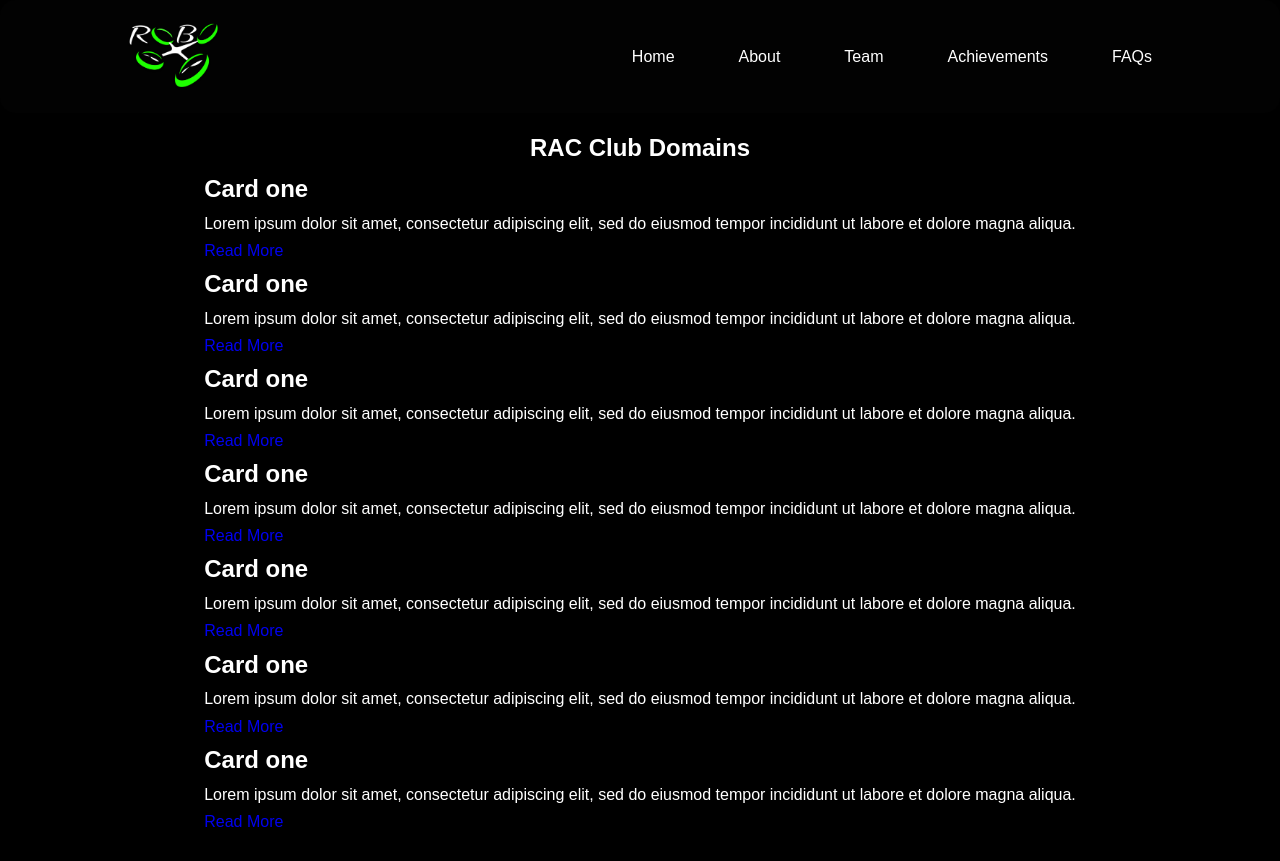
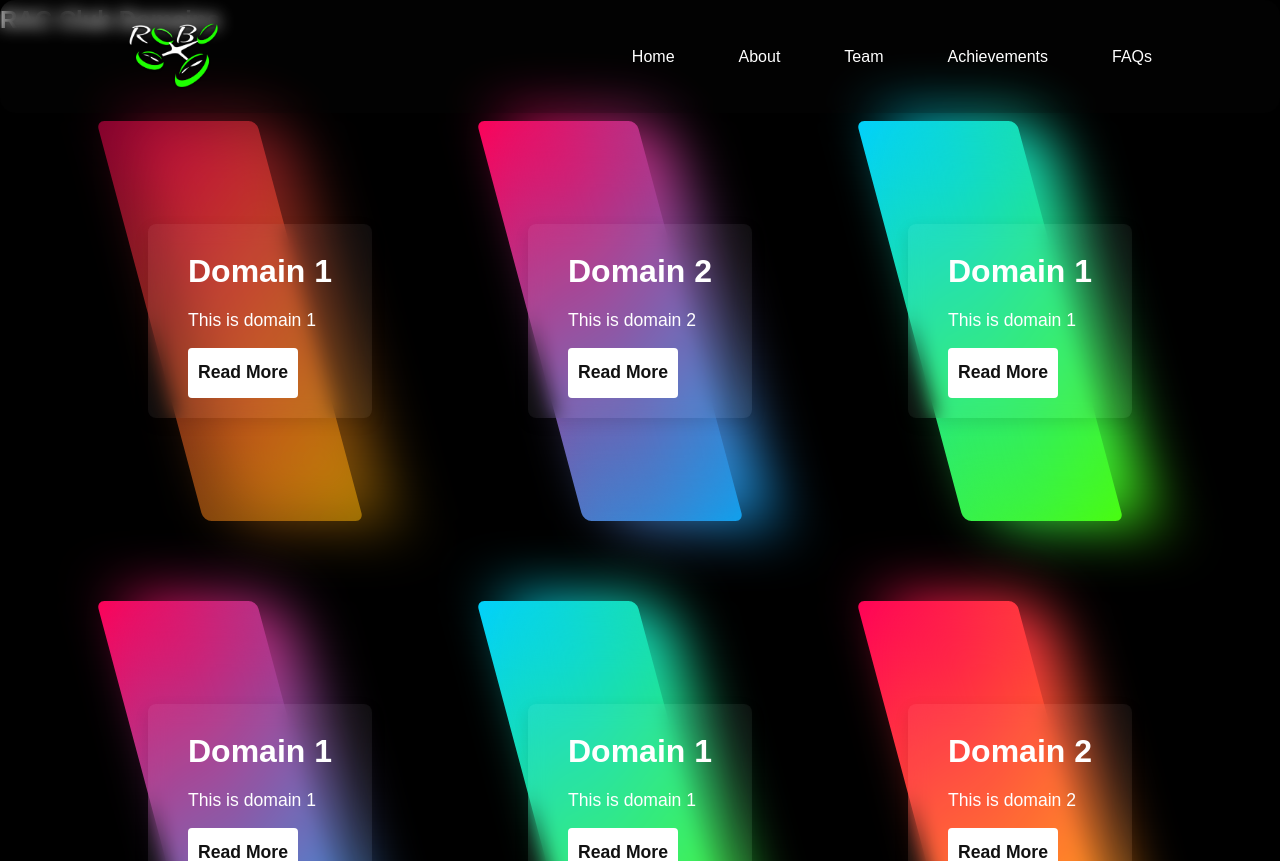
Before and after one commit to RndmCodeGuy20/Official_Website, a React (Vite) app: page /domains in a window 1280 px wide. Shown: the top 861 px of the page. Built offline with nearby package versions, Linux system fonts and the light colour scheme.

Commit message:
created the domain cards

```diff
--- a/src/components/DomainCard/DomainCard.module.css
+++ b/src/components/DomainCard/DomainCard.module.css
@@ -1,57 +1,237 @@
+.container
+{
+  display: flex;
+  justify-content: center;
+  align-items: center;
+  flex-wrap: wrap;
+  padding: 40px 0;
+}
 
+.box
+{
+  position: relative;
+  width: 320px;
+  height: 400px;
+  display: flex;
+  justify-content: center;
+  align-items: center;
+  margin: 40px 30px;
+  transition: 0.5s;
+}
 
-.domainMain{
-    padding: 10% 5%;
-    width: 100%;
-    min-height: 100vh;
-    height: auto;
+.box::before
+{
+  content:' ';
+  position: absolute;
+  top: 0;
+  left: 50px;
+  width: 50%;
+  height: 100%;
+  text-decoration: none;
+  background: #fff;
+  border-radius: 8px;
+  transform: skewX(15deg);
+  transition: 0.5s;
 }
-.domainMain header{
-    text-align: center;
-    color: white;
+
+.box::after
+{
+  content:'';
+  position: absolute;
+  top: 0;
+  left: 50;
+  width: 50%;
+  height: 100%;
+  background: #fff;
+  border-radius: 8px;
+  transform: skewX(15deg);
+  transition: 0.5s;
+  filter: blur(30px);
+}
+
+.box:hover:before,
+.box:hover:after
+{
+  transform: skewX(0deg);
+  left: 20px;
+  width: calc(100% - 90px);
+  opacity: 0.05;
 }
 
 
-/* all members */
-.allDomain{
-    display : flex;
-    flex-wrap: wrap;
-    justify-content: center;
+
+.box:nth-child(1):before,
+.box:nth-child(1):after
+{
+  background: linear-gradient(315deg, rgba(255, 188, 0, 0.5), rgba(255, 0, 88,0.5));
+
+  background-size: cover;
 }
 
-.allDomain .card {
-    position: relative;
-    width: 300px;
-    height: 400px;
-    margin: 20px;
-    box-shadow: 0 15px 35px rgba(0,0,0,0.2);
-    border-radius: 15px;
-    backdrop-filter: blur(10px);
-	background-size: cover;
-	background-repeat: no-repeat;
-    /* background-position: 20%; */
+.box:nth-child(2):before,
+.box:nth-child(2):after
+{
+  background: linear-gradient(315deg, #03a9f4, #ff0058)
 }
 
-.card-content {
-    padding: 1.5em;
-    background: linear-gradient(
-        hsl(0 0% 0% / 1),
-        hsl(20 0% 0% / 0.3) 20%,
-        hsl(0 0% 0% / 1)
-        );
-
+.box:nth-child(3):before,
+.box:nth-child(3):after
+{
+  background: linear-gradient(315deg, #4dff03, #00d0ff)
 }
-.card-title{
-    position: relative;
-    outline: 1px solid red;
-    width: max-content;
+.box:nth-child(4):before,
+.box:nth-child(4):after
+{
+    background: linear-gradient(315deg, #03a9f4, #ff0058)
+}
+.box:nth-child(5):before,
+.box:nth-child(5):after
+{
+  background: linear-gradient(315deg, #4dff03, #00d0ff)
+}
+.box:nth-child(6):before,
+.box:nth-child(6):after
+{
+    background: linear-gradient(315deg, #ffbc00, #ff0058)
+}
+.box:nth-child(7):before,
+.box:nth-child(7):after
+{
+  background: linear-gradient(315deg, #1cca42, #3297e9)
 }
 
-:card-title::after{
-    content: "";
+.box span
+{
+  display: block;
+  position: absolute;
+  top: 0;
+  left: 0;
+  right: 0;
+  bottom: 0;
+  z-index: 5;
+  pointer-events: none;
+}
 
-    position: absolute;
-    height: 3px;
-    width: 100%;
-    background: ;
+.box span::before
+{
+  content:'';
+  position: absolute;
+  top: 0;
+  left: 0;
+  width: 0;
+  height: 0;
+  border-radius: 8px;
+  background: rgba(255, 255, 255, 0.1);
+  backdrop-filter: blur(10px);
+  opacity: 0;
+  transition: 0.1s;
+  animation: animate 2s ease-in-out infinite;
+  box-shadow: 0 5px 15px rgba(0,0,0,0.08)
 }
+
+.box:hover span::before
+{
+  top: -50px;
+  left: 50px;
+  width: 100px;
+  height: 100px;
+  opacity: 1;
+}
+
+.box span::after
+{
+  content:'';
+  position: absolute;
+  bottom: 0;
+  right: 0;
+  width: 100%;
+  height: 100%;
+  border-radius: 8px;
+  background: rgba(255, 255, 255, 0.1);
+  backdrop-filter: blur(10px);
+  opacity: 0;
+  transition: 0.5s;
+  animation: animate 2s ease-in-out infinite;
+  box-shadow: 0 5px 15px rgba(0,0,0,0.08);
+  animation-delay: -1s;
+}
+
+.box:hover span:after
+{
+  bottom: -50px;
+  right: 50px;
+  width: 100px;
+  height: 100px;
+  opacity: 1;
+}
+
+@keyframes animate
+{
+  0%, 100%
+  {
+    transform: translateY(10px);
+  }
+
+  50%
+  {
+    transform: translate(-10px);
+  }
+}
+
+.box .content
+{
+  position: relative;
+  left: 0;
+  padding: 20px 40px;
+  background: rgba(255, 255, 255, 0.05);
+  background-image: none !important;
+  backdrop-filter: blur(10px);
+  box-shadow: 0 5px 15px rgba(0, 0, 0, 0.1);
+  border-radius: 8px;
+  z-index: 1;
+  transform: 0.5s;
+  color: #fff;
+}
+
+.box:hover .content
+{
+  left: -25px;
+  padding: 60px 40px;
+  background-image: inherit;
+}
+
+
+
+.box .content h2
+{
+  font-size: 2em;
+  color: #fff;
+  margin-bottom: 10px;
+}
+
+.box .content p
+{
+  font-size: 1.1em;
+  margin-bottom: 10px;
+  line-height: 1.4em;
+}
+
+.box .content a
+{
+  display: inline-block;
+  font-size: 1.1em;
+  color: #111;
+  background: #fff;
+  padding: 10px;
+  border-radius: 4px;
+  text-decoration: none;
+  font-weight: 700;
+  margin-top: 5px;
+}
+
+.box .content a:hover
+{
+  background: #ffcf4d;
+  border: 1px solid rgba(255, 0, 88, 0.4);
+  box-shadow: 0 1px 15px rgba(1, 1, 1, 0.2);
+}
--- a/src/components/DomainCard/DomainCard.tsx
+++ b/src/components/DomainCard/DomainCard.tsx
@@ -1,14 +1,31 @@
-import React from 'react'
+import React, { useState } from 'react'
 import styles from './DomainCard.module.css'
 
+interface PROPS {
+  domain: DOMAIN
+}
 
-const DomainCard = (props) => {
+type DOMAIN = {
+  id : number,
+  name: string,
+  description: string,
+  responsibilities : [string],
+  technologies: [string],
+  status : string,
+  isRecruting: boolean,
+  thumbnail: string,
+  form: string
+}
+const DomainCard = (props: PROPS) => {
+  const [domain, setdomain] = useState(props.domain)
   return (
-    <div className="box">
+    <div className={styles["box"]}>
     <span></span>
-    <div className="content">
-      <h2>Card one</h2>
-      <p>Lorem ipsum dolor sit amet, consectetur adipiscing elit, sed do eiusmod tempor incididunt ut labore et dolore magna aliqua.</p>
+    <div className={styles["content"]}  style={{
+      backgroundImage : `url(${domain.thumbnail})`
+    }}>
+      <h2>{domain.name}</h2>
+      <p>{domain.description}</p>
       <a href="#">Read More</a>
     </div>
   </div>
--- a/src/pages/Domains/Domains.tsx
+++ b/src/pages/Domains/Domains.tsx
@@ -10,7 +10,7 @@ const Domains = () => {
             <header data-aos="fade-in">
                 <h2>RAC Club Domains</h2>
             </header>
-            <div className={styles["allDomain"]}>
+            <div className={styles["container"]}>
                 {
                   allDomains.map((domain) => {
                     return(
--- a/src/pages/Domains/domainData.ts
+++ b/src/pages/Domains/domainData.ts
@@ -29,7 +29,7 @@ export const domainData = [
     technologies: ["Technology 1", "Technology 2", "Technology 3"],
     status: "Active", // Active, Inactive, Archived
     isRecruting: false,
-    robot,
+    thumbnail: robot,
     form: ""
   },
   {
@@ -44,7 +44,7 @@ export const domainData = [
     technologies: ["Technology 1", "Technology 2", "Technology 3"],
     status: "Active", // Active, Inactive, Archived
     isRecruting: false,
-    robot,
+    thumbnail: robot,
     form: ""
   },
   {
@@ -59,7 +59,7 @@ export const domainData = [
     technologies: ["Technology 1", "Technology 2", "Technology 3"],
     status: "Active", // Active, Inactive, Archived
     isRecruting: false,
-    robot,
+    thumbnail: robot,
     form: ""
   },
   {
@@ -74,7 +74,7 @@ export const domainData = [
     technologies: ["Technology 1", "Technology 2", "Technology 3"],
     status: "Active", // Active, Inactive, Archived
     isRecruting: false,
-    robot,
+    thumbnail: robot,
     form: ""
   },
   {
@@ -89,7 +89,7 @@ export const domainData = [
     technologies: ["Technology 1", "Technology 2", "Technology 3"],
     status: "Active", // Active, Inactive, Archived
     isRecruting: false,
-    robot,
+    thumbnail: robot,
     form: ""
   },
   {
@@ -104,7 +104,7 @@ export const domainData = [
     technologies: ["Technology 1", "Technology 2", "Technology 3"],
     status: "Active", // Active, Inactive, Archived
     isRecruting: false,
-    robot,
+    thumbnail: robot,
     form: ""
   },
 
```
